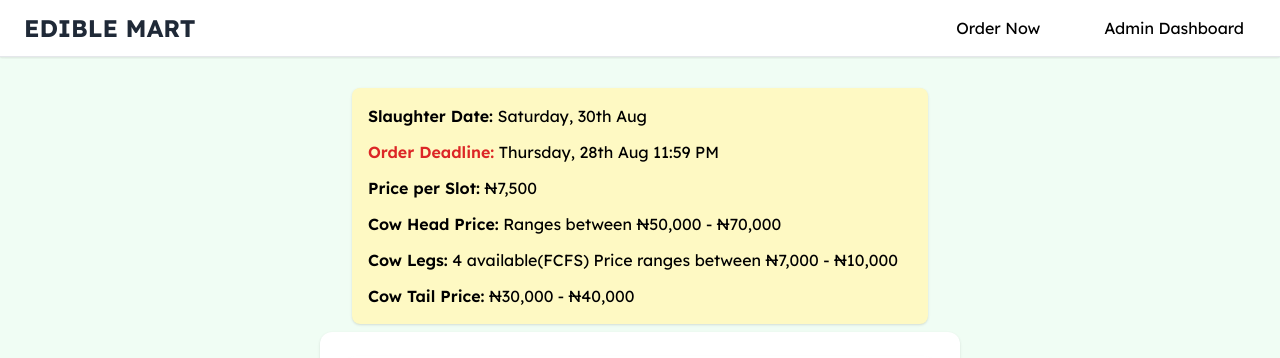
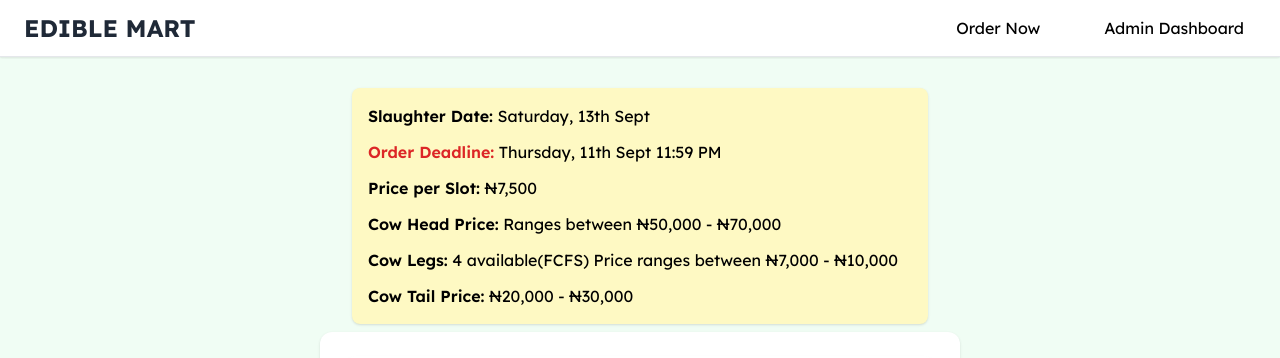
Before and after one commit to Solataiwo-15/EDIBLIE-MART, a React (Vite) app: page / in a window 1280 px wide. Shown: the top 358 px of the page. Built offline with nearby package versions, Linux system fonts and the light colour scheme; no server answers; the database is empty.

Commit message:
options updated

```diff
--- a/src/pages/Home.tsx
+++ b/src/pages/Home.tsx
@@ -128,12 +128,12 @@
   return (
     <div className="max-w-xl mx-auto px-4 sm:px-6 lg:max-w-3xl lg:px-8 py-6 pt-16">
       <OrderInfo
-        slaughterDate="Saturday, 30th Aug"
-        orderDeadline="Thursday, 28th Aug 11:59 PM"
+        slaughterDate="Saturday, 13th Sept"
+        orderDeadline="Thursday, 11th Sept 11:59 PM"
         cowHeadPrice="Ranges between ₦50,000 - ₦70,000"
         slotPrice="₦7,500"
         cowLegs="4 available(FCFS) Price ranges between ₦7,000 - ₦10,000"
-        cowTailPrice="₦30,000 - ₦40,000"
+        cowTailPrice="₦20,000 - ₦30,000"
       />
 
       {/* Form */}
```
